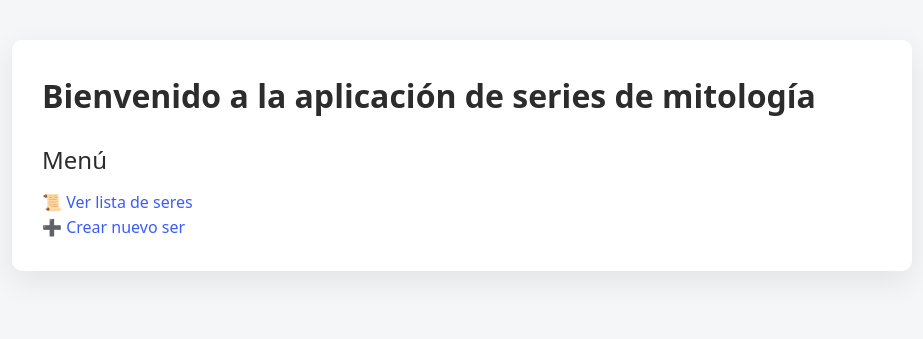
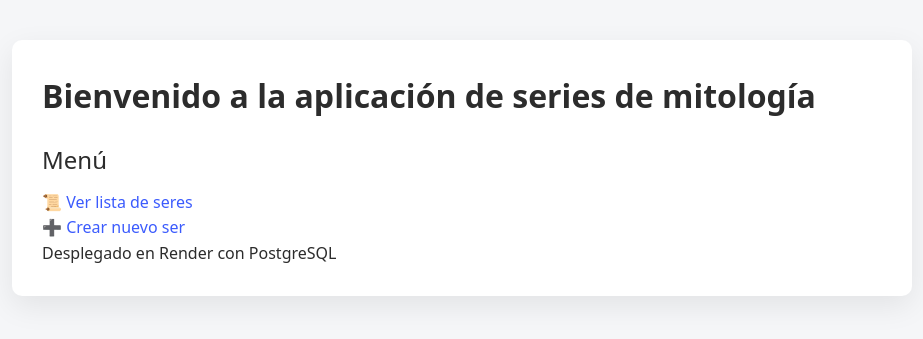
Before and after one commit to MaysaOsan/Mitologia, a FastAPI app: page / in a window 1280 px wide. Shown: the top 339 px of the page, without its empty margins (178-1101 px from the left). Run offline with FastAPI, Linux system fonts and the light colour scheme; parts of the project's set-up code (start-up, migrations or seed data) failed here and were passed over.

Commit message:
Actualización de index para Render

```diff
--- a/src/templates/index.html
+++ b/src/templates/index.html
@@ -19,6 +19,10 @@
     <p>
       <a href="{{ url_for('crear_ser_form') }}">➕ Crear nuevo ser</a>
     </p>
+    <footer>
+      <p>Desplegado en Render con PostgreSQL</p>
+    </footer>
+
   </div>
 </body>
 </html>
```
